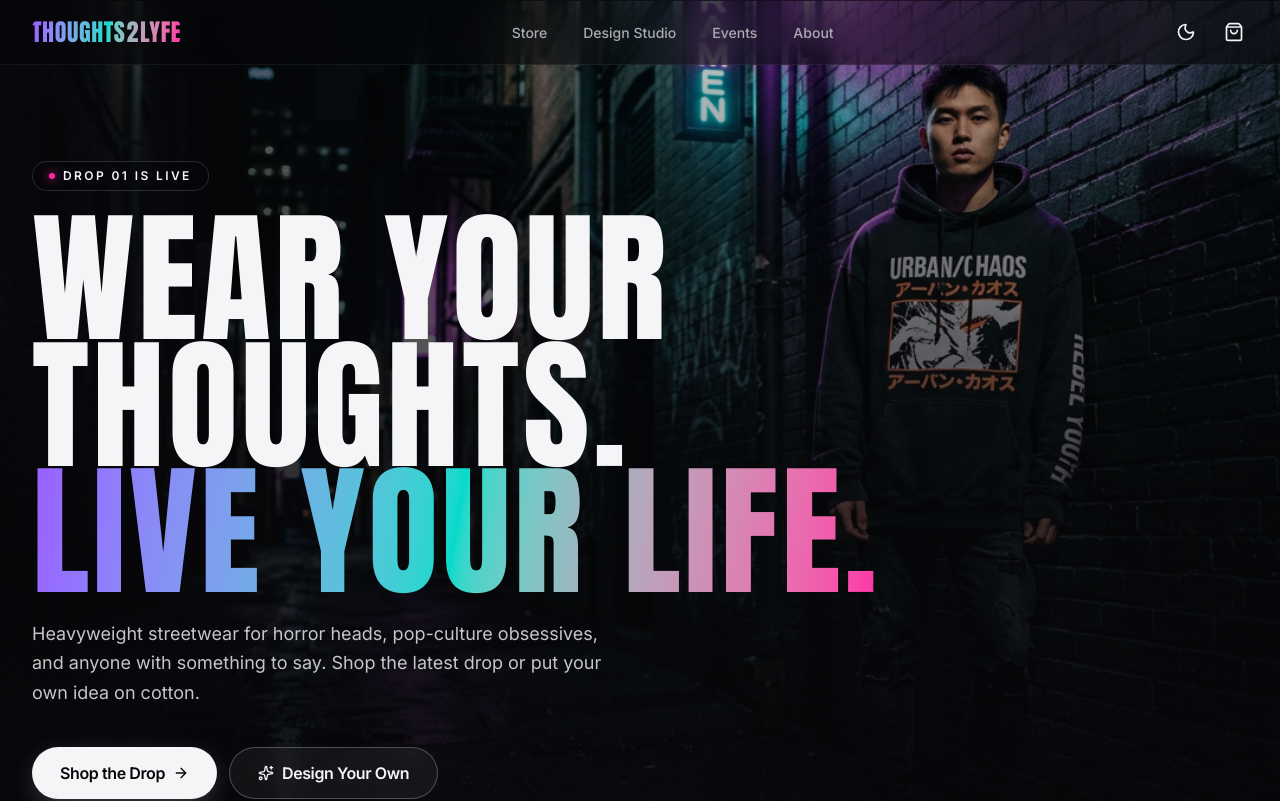
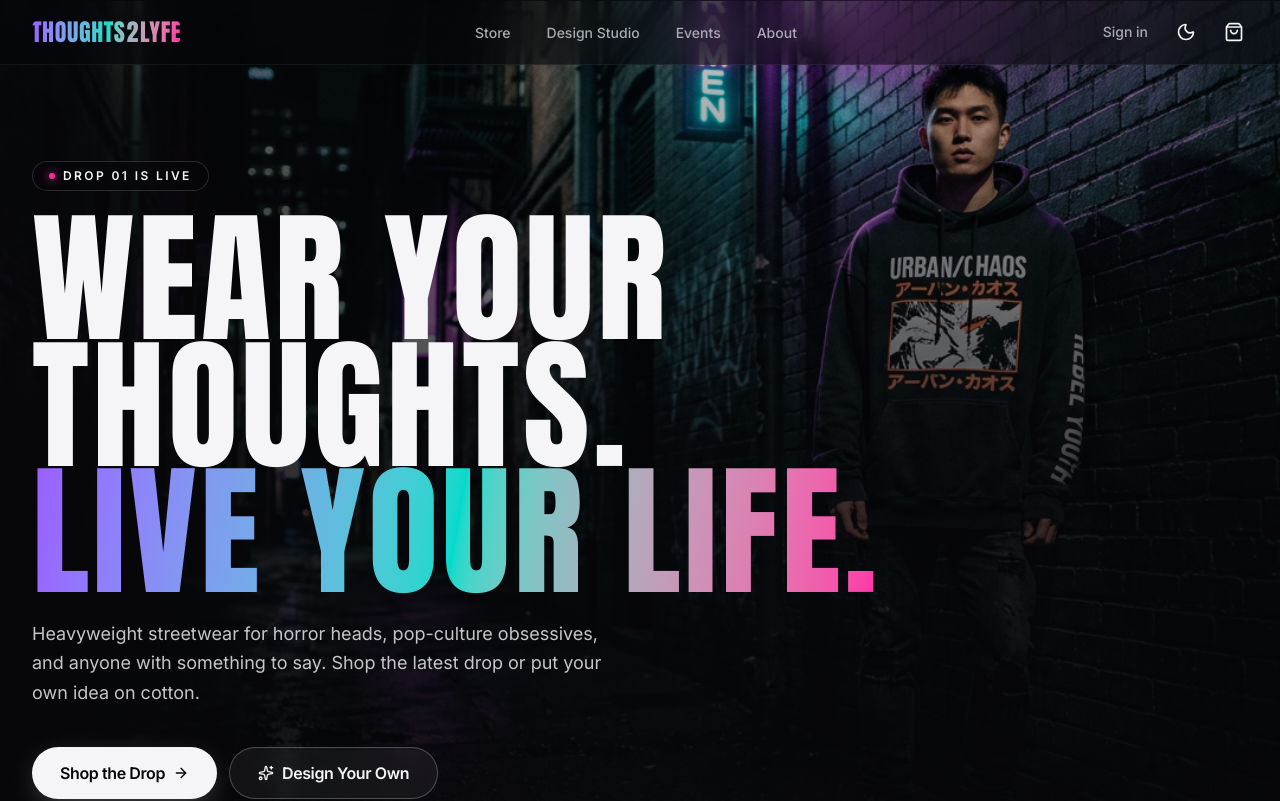
Before and after one commit to Walexylhml/t2l, a Next.js app: page / in a window 1280 px wide. Shown: the top 801 px of the page. Built offline with nearby package versions, Linux system fonts and the light colour scheme; no server answers.

Commit message:
feat(accounts): show account link in header

```diff
--- a/components/layout/site-header.tsx
+++ b/components/layout/site-header.tsx
@@ -8,6 +8,7 @@ import { Wordmark } from './wordmark'
 import { MobileNav } from './mobile-nav'
 import { CartButton } from '@/components/cart/cart-button'
 import { ThemeToggle } from '@/components/theme/theme-toggle'
+import { AccountLink } from './account-link'
 
 export function isActivePath(pathname: string, href: string) {
   return pathname === href || pathname.startsWith(`${href}/`)
@@ -55,6 +56,7 @@ export function SiteHeader() {
         </nav>
 
         <div className="flex items-center gap-1">
+          <AccountLink />
           <ThemeToggle />
           <CartButton />
         </div>
```
